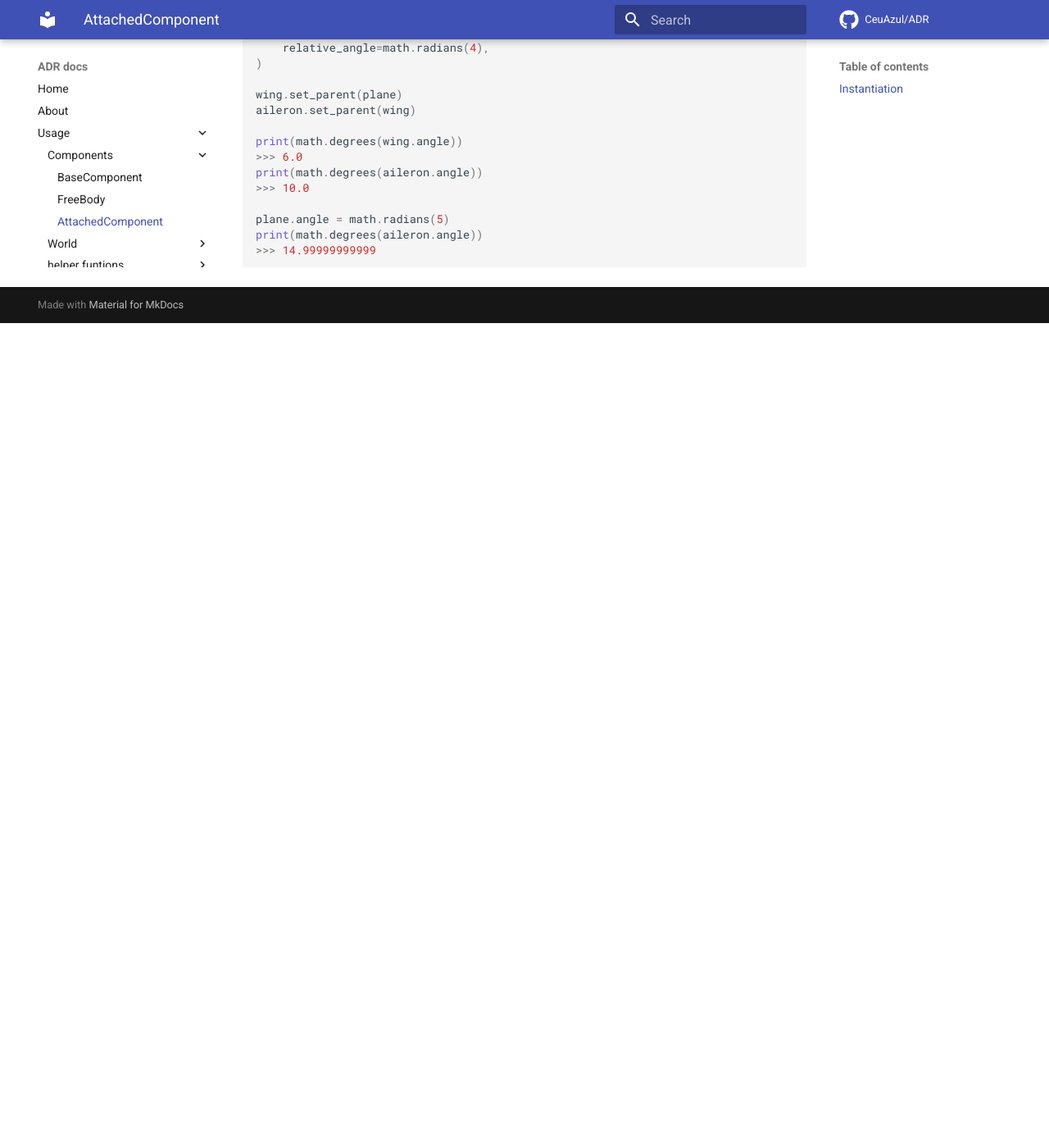
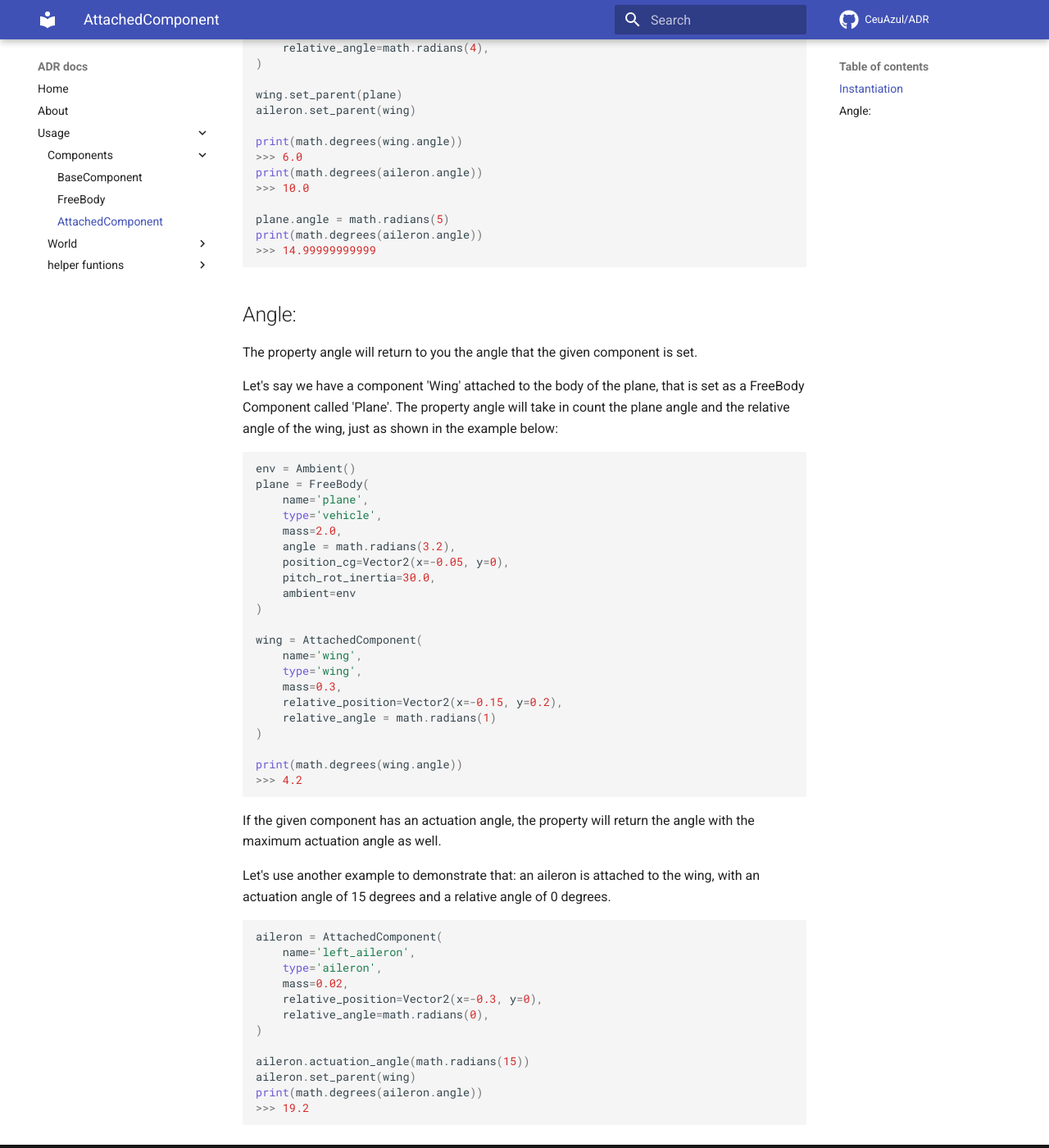
Before and after one commit to CeuAzul/ADR, an MkDocs documentation site: the page built from docs/Components/AttachedComponent.md, in a window 1280 px wide and 1400 px high, scrolled down 1373 px. Shown: the whole window at 82% size. Built offline with MkDocs 1.6.1 and Material for MkDocs 9.7.7, drawn with Linux system fonts in a browser that asks for light colours; comment, search, counter and statistics services are not loaded; before the commit the page ends 1767 px from its top, so only the background shows below that.

````diff
--- a/docs/Components/AttachedComponent.md
+++ b/docs/Components/AttachedComponent.md
@@ -60,3 +60,50 @@
 print(math.degrees(aileron.angle))
 >>> 14.99999999999
 ```
+##Angle:
+The property angle will return to you the angle that the given component is set.
+
+Let's say we have a component 'Wing' attached to the body of the plane, that is set as a FreeBody Component called 'Plane'. The property angle will take in count the plane angle and the relative angle of the wing, just as shown in the example below:
+
+``` python
+env = Ambient()
+plane = FreeBody(
+    name='plane',
+    type='vehicle',
+    mass=2.0,
+    angle = math.radians(3.2),
+    position_cg=Vector2(x=-0.05, y=0),
+    pitch_rot_inertia=30.0,
+    ambient=env
+)
+
+wing = AttachedComponent(
+    name='wing',
+    type='wing',
+    mass=0.3,
+    relative_position=Vector2(x=-0.15, y=0.2),
+    relative_angle = math.radians(1)
+)
+
+print(math.degrees(wing.angle))
+>>> 4.2
+```
+
+If the given component has an actuation angle, the property will return the angle with the maximum actuation angle as well.
+
+Let's use another example to demonstrate that: an aileron is attached to the wing, with an actuation angle of 15 degrees and a relative angle of 0 degrees.
+
+``` python
+aileron = AttachedComponent(
+    name='left_aileron',
+    type='aileron',
+    mass=0.02,
+    relative_position=Vector2(x=-0.3, y=0),
+    relative_angle=math.radians(0),
+)
+
+aileron.actuation_angle(math.radians(15))
+aileron.set_parent(wing)
+print(math.degrees(aileron.angle))
+>>> 19.2
+```
````
